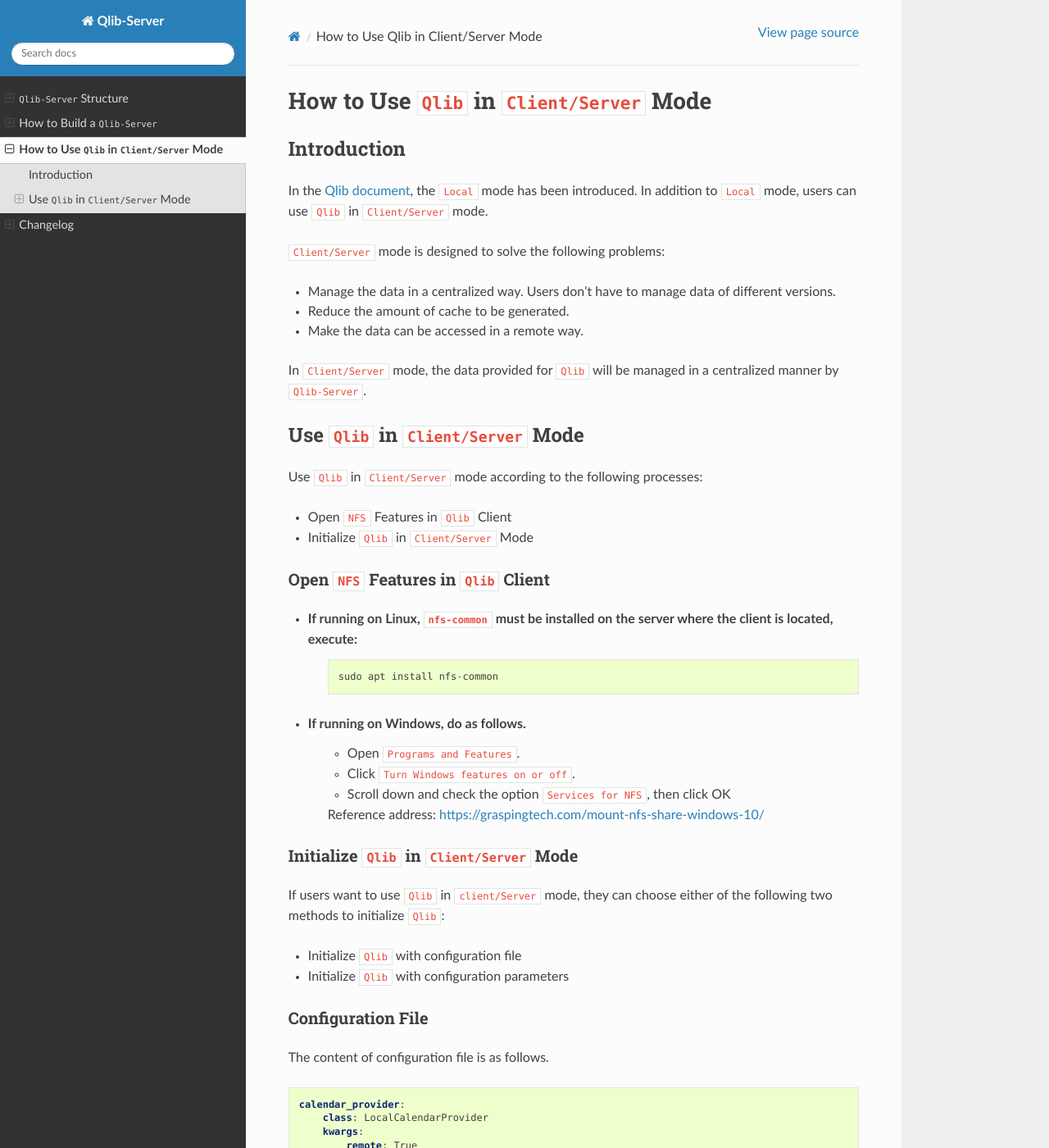
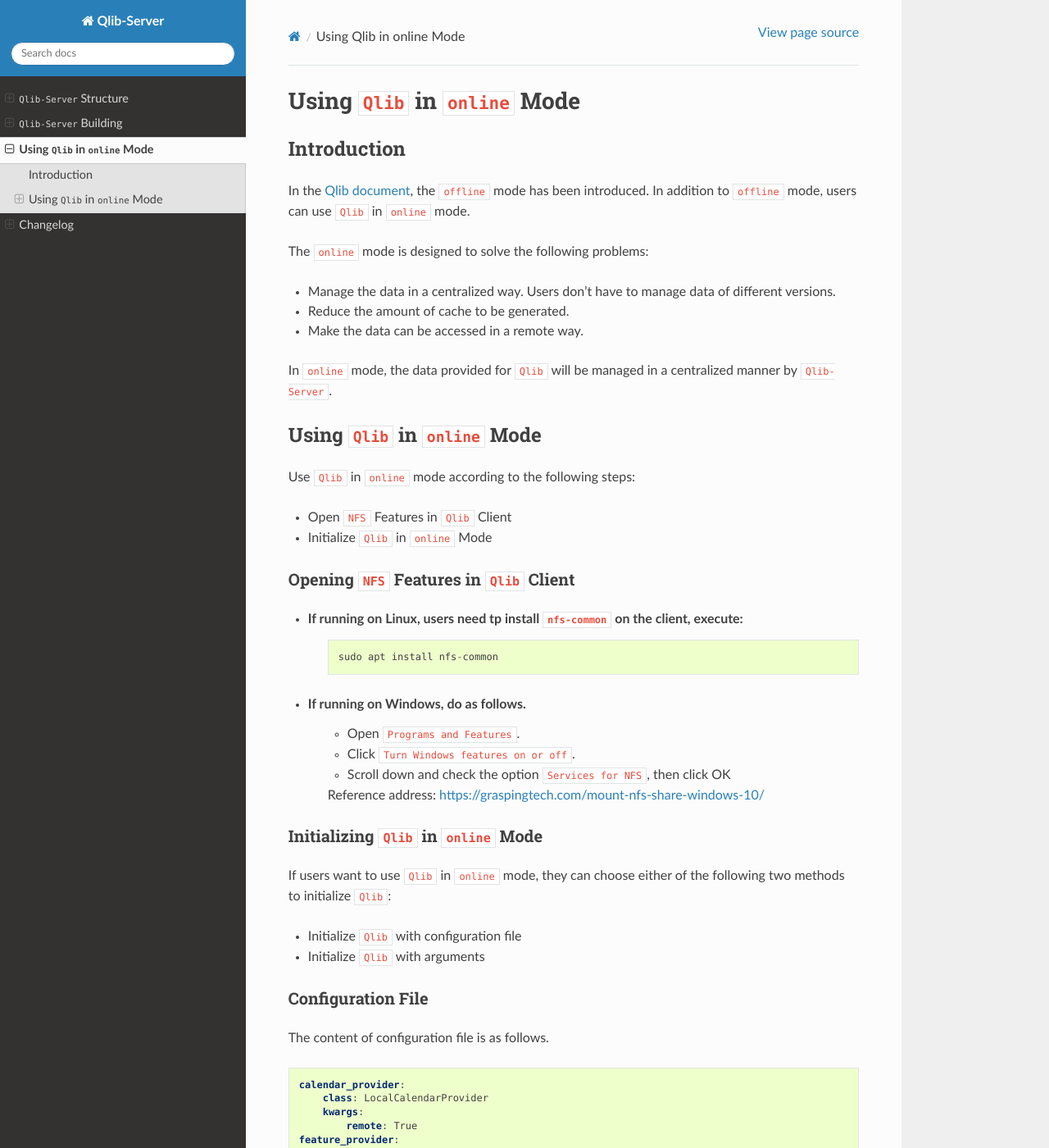
Before and after one commit to microsoft/qlib-server, a Sphinx documentation site: the page built from docs/client.rst, in a window 1280 px wide and 1400 px high. Shown: the whole window at 82% size. Built offline with Sphinx 7.4.7 and the Read the Docs theme 2.0.0, drawn with Linux system fonts in a browser that asks for light colours; some of the changed text lies outside the part shown.

Commit message:
docs update

```diff
--- a/docs/build.rst
+++ b/docs/build.rst
@@ -1,6 +1,6 @@
 .. _build:
 ==============================
-How to Build a ``Qlib-Server``
+``Qlib-Server`` Building
 ==============================
 
 Introduction
--- a/docs/client.rst
+++ b/docs/client.rst
@@ -1,48 +1,49 @@
 
 =================================================
-How to Use ``Qlib`` in ``Client/Server`` Mode
+Using ``Qlib`` in ``online`` Mode
 =================================================
 
 Introduction
 ================
-In the `Qlib document <TODO_URL>`_, the ``Local`` mode has been introduced. In addition to ``Local`` mode, users can use ``Qlib`` in ``Client/Server`` mode.
+In the `Qlib document <TODO_URL>`_, the ``offline`` mode has been introduced. In addition to ``offline`` mode, users can use ``Qlib`` in ``online`` mode.
 
-``Client/Server`` mode is designed to solve the following problems:
+The ``online`` mode is designed to solve the following problems:
 
 - Manage the data in a centralized way. Users don't have to manage data of different versions.
 - Reduce the amount of cache to be generated.
 - Make the data can be accessed in a remote way.
 
-In ``Client/Server`` mode, the data provided for ``Qlib`` will be managed in a centralized manner by ``Qlib-Server``.
+In ``online`` mode, the data provided for ``Qlib`` will be managed in a centralized manner by ``Qlib-Server``.
 
-Use ``Qlib`` in ``Client/Server`` Mode
+Using ``Qlib`` in ``online`` Mode
 =========================================
 
-Use ``Qlib`` in ``Client/Server`` mode according to the following processes:
+Use ``Qlib`` in ``online`` mode according to the following steps:
 
 - Open ``NFS`` Features in ``Qlib`` Client
-- Initialize ``Qlib`` in ``Client/Server`` Mode
+- Initialize ``Qlib`` in ``online`` Mode
 
-Open ``NFS`` Features in ``Qlib`` Client
+Opening ``NFS`` Features in ``Qlib`` Client
 ----------------------------------------
 
-- If running on Linux, ``nfs-common`` must be installed on the server where the client is located, execute:
+- If running on Linux, users need tp install ``nfs-common`` on the client, execute:
     .. code-block::
 
         sudo apt install nfs-common
+
 - If running on Windows, do as follows.
     - Open ``Programs and Features``.
     - Click ``Turn Windows features on or off``.
     - Scroll down and check the option ``Services for NFS``, then click OK
     Reference address: https://graspingtech.com/mount-nfs-share-windows-10/
 
-Initialize ``Qlib`` in ``Client/Server`` Mode
+Initializing ``Qlib`` in ``online`` Mode
 -----------------------------------------------
 
-If users want to use ``Qlib`` in ``client/Server`` mode, they can choose either of the following two methods to initialize ``Qlib``:
+If users want to use ``Qlib`` in ``online`` mode, they can choose either of the following two methods to initialize ``Qlib``:
 
 - Initialize ``Qlib`` with configuration file
-- Initialize ``Qlib`` with configuration parameters
+- Initialize ``Qlib`` with arguments
 
 Configuration File
 -------------------
@@ -125,10 +126,10 @@ Initialize ``Qlib`` with parameters configuration file as follows.
 
 
 
-Configuration Parameters
+Arguments
 --------------------------
 
-Initialize ``Qlib`` with parameters as follows.
+Initialize ``Qlib`` with arguments as follows.
 
 .. code-block:: python
 
@@ -165,7 +166,7 @@ Initialize ``Qlib`` with parameters as follows.
 
     If running ``Qlib`` on Windows, users should write correct **mount_path**.
 
-    The configuration parameters can be:
+    The arguments can be:
 
     .. code-block:: python
 
```
